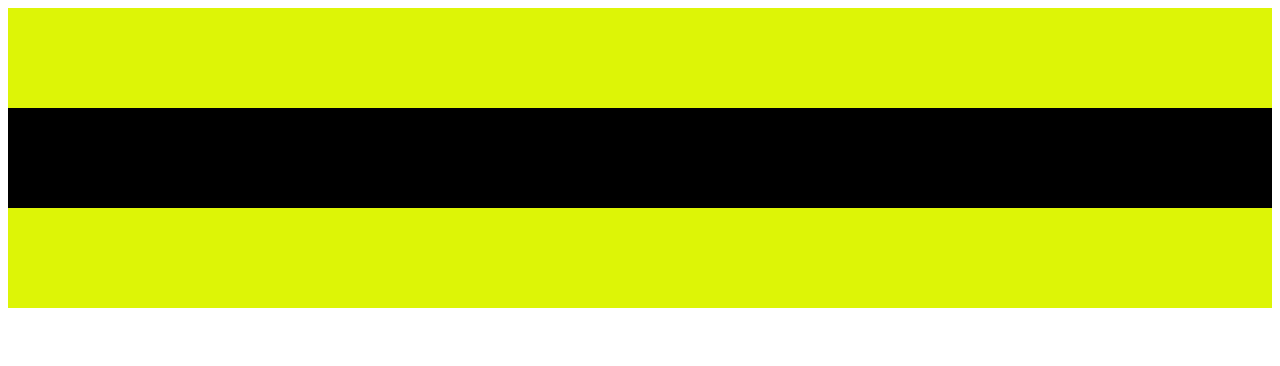
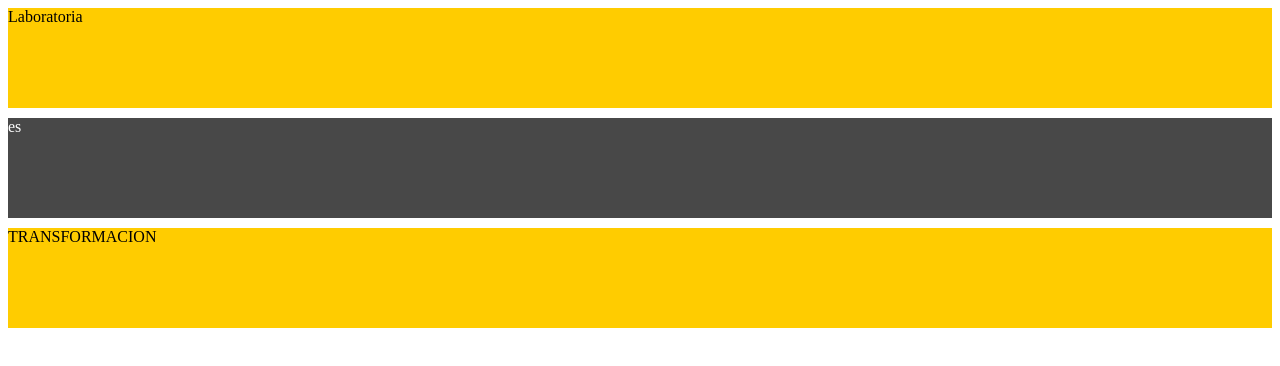
Before and after one commit to alejandraHoces/Banderas-Display, a plain HTML site: page index.html in a window 1280 px wide. Drawn offline with Linux system fonts and the light colour scheme.

Commit message:
modificando color de caja

```diff
--- a/css/style.css
+++ b/css/style.css
@@ -2,9 +2,11 @@ div{
   height: 100px;
 }
 .yellow{
-  background-color: rgb(221, 245, 6);
+  background-color: #FFCC00;
 }
 
 .black{
-  background-color: #000;
+  background-color: #484848;
+  margin: 10px 0 10px;
+  color: white;
 }
--- a/index.html
+++ b/index.html
@@ -6,9 +6,9 @@
     <link rel="stylesheet" href="css/style.css">
   </head>
   <body>
-    <div class="yellow"></div>
-    <div class="black"></div>
-    <div class="yellow"></div>
+    <div class="yellow">Laboratoria</div>
+    <div class="black">es</div>
+    <div class="yellow">TRANSFORMACION</div>
 
 
     <script type="text/javascript" src="app.js">
```
